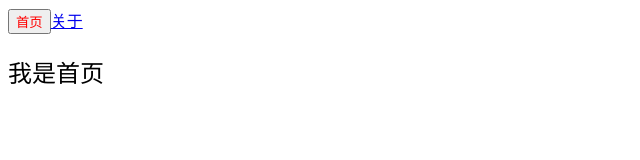
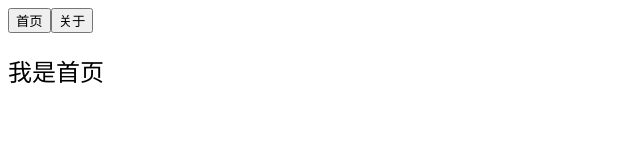
Before and after one commit to zdana/vueTest, a Vue app in the folder vueTest/: page /home in a window 1280 px wide. Shown: the top 160 px of the page, without its empty margins (0-640 px from the left). Built offline with nearby package versions, Linux system fonts and the light colour scheme.

Commit message:
this.$router

```diff
--- a/vueTest/src/App.vue
+++ b/vueTest/src/App.vue
@@ -8,10 +8,13 @@
       属性4. active-class:点击时调用actice这个class，该方法的缺陷是每当需要逐个给标签添加 active-class="active"，
             替代方法: 在router中加入：linkActiveClass:'active'
     -->
+    <!-- 路由跳转方法一 -->
     <!-- <router-link to="/home" tag="button" replace="" active-class="active">首页</router-link>
     <router-link to="/about" active-class="active">关于</router-link> -->
-    <router-link to="/home" tag="button" replace="">首页</router-link>
-    <router-link to="/about">关于</router-link>
+
+    <!-- 路由跳转方法二 -->
+    <button @click="homeClick">首页</button>
+    <button @click="aboutClick">关于</button>
     <!--  <router-view/>表示占位，根据当前路径动态渲染不同组件-->
      <router-view/>
   </div>
@@ -19,7 +22,19 @@
 
 <script>
 export default {
-  name: 'App'
+  name: 'App',
+  methods:{
+    // 通过代码的方式修改路由
+    homeClick(){
+      // push相当于pushstate
+      // this.$router.push('/home')
+      this.$router.replace('/home')
+    },
+    aboutClick(){
+      // this.$router.push('/about')
+      this.$router.replace('/about')
+    }
+  }
 }
 </script>
 
```
